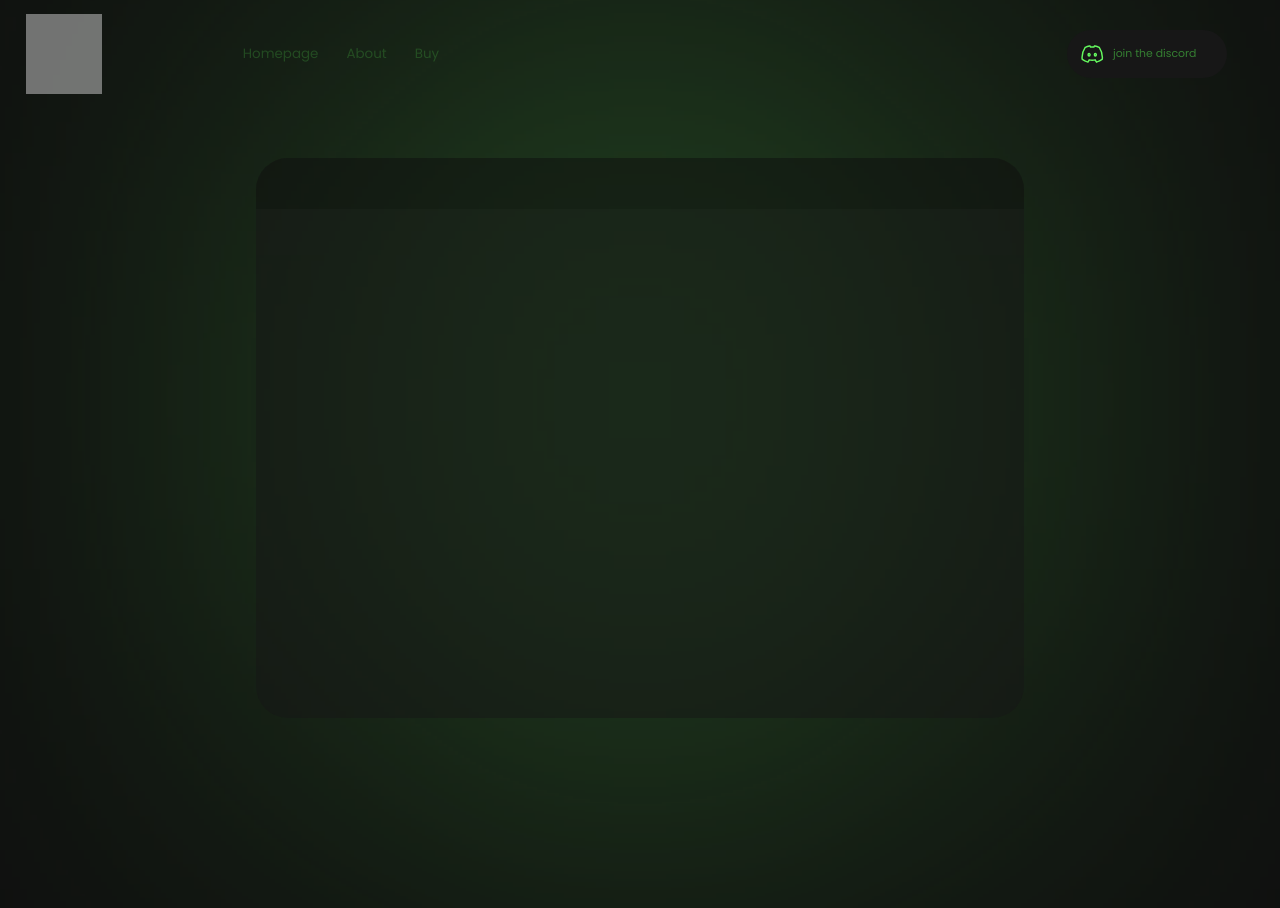
After one commit to azazelcodes/notenoughprojects, a Flask app: page /success in a window 1280 px wide. The commit adds this page. Run offline with Flask 3, Linux system fonts and the light colour scheme; grey boxes are pictures that could not be loaded.

Commit message:
Late Update

```diff
--- a/server.py
+++ b/server.py
@@ -1,4 +1,5 @@
-from flask import Flask, render_template
+from flask import Flask, redirect, render_template
+import stripe
 
 app = Flask(__name__)
 
@@ -10,5 +11,31 @@ def home():
 def about():
     return render_template('about.html', current_page='about')
 
+@app.route('/success')
+def success():
+    return render_template('success.html', current_page='buy')
+
+stripe.api_key = 'sk_test_Y17KokhC3SRYCQTLYiU5ZCD2'
+@app.route('/checkout')
+def create_checkout_session():
+    return redirect("success.html", code=303)
+    try:
+        checkout_session = stripe.checkout.Session.create(
+            line_items=[
+                {
+                    # Provide the exact Price ID (for example, pr_1234) of the product you want to sell
+                    'price': '{{PRICE_ID}}',
+                    'quantity': 1,
+                },
+            ],
+            mode='payment',
+            success_url= 'success',
+            cancel_url= 'cancle',
+        )
+    except Exception as e:
+        return str(e)
+
+    return redirect(checkout_session.url, code=303)
+
 if __name__ == '__main__':
     app.run(port="6060")
--- /dev/null
+++ b/static/success.css
@@ -0,0 +1,72 @@
+@import url("https://fonts.googleapis.com/css?family=Poppins:500,700,600,400");
+
+:root {
+	--background: #0f0f0f;
+	--highlight: #65f95f;
+	--text: #ffffff;
+	--button-text: #357f32;
+	--button-background: #171717;
+	--description-text: #aeaeae;
+	--panel-color: #1f1f1f;
+	--discord-blurple: #5865f2;
+	--banner-red: #f5454f;
+
+	--font-size-xxs: 0.64vw;
+	--font-size-s: 0.85vw;
+	--font-size-m: 1vw;
+	--font-size-l: 1.05vw;
+	--font-size-xl: 2.75vw;
+	--font-size-xxl: 4.125vw;
+
+	--font-family-poppins: "Poppins";
+}
+
+* {
+	z-index: 5;
+}
+
+body {
+	margin: 0px;
+	padding: 0px;
+	background-color: var(--background);
+	overflow: hidden;
+}
+
+.container {
+	width: 100%;
+	height: 100vh;
+	display: grid;
+	grid-template-columns: [whitespace1] 4% [firstc] 50% [secondc] 42% [whitespace2] 4%;
+	grid-template-rows: [whitespace3] 1.7vh [firstr] 56vh [secoondr] 23vh [whitespace4] 17.3vh;
+}
+
+.green-light {
+	background-color: var(--highlight);
+	position: absolute;
+	opacity: 75%;
+    width: 30vw;
+    height: 60vh;
+    bottom: 20vh;
+	z-index: -1;
+    left: 35vw;
+	filter: blur(20vw);
+}
+
+.fake-window {
+	grid-column: 2 / span 2;
+	grid-row: 2 / span 2;
+    background-color: var(--button-background);
+    opacity: 50%;
+    width: 60vw;
+    height: 70vh;
+    align-self: center;
+    justify-self: center;
+    border-radius: 2.5vw;
+}
+
+.window-controls {
+    width: 100%;
+    height: 6.4vh;
+    background-color: var(--background);
+    border-radius: 2.5vw 2.5vw 0 0;
+}
--- a/templates/home.html
+++ b/templates/home.html
@@ -102,7 +102,7 @@
 						>
 					</div>
 				</div>
-				<a class="info-button" href="test.html" style="cursor: pointer">
+				<div class="info-button" onclick="window.open('https://github.com/NotEnoughCoins/NotEnoughCoins','github');" style="cursor: pointer">
 					<span class="info-text">
 						<svg
 							class="icon"
@@ -125,7 +125,7 @@
 
 						view
 					</span>
-				</a>
+				</div>
 			</div>
 		</div>
 		<div class="panel">
@@ -177,7 +177,7 @@
 						>
 					</div>
 				</div>
-				<a class="info-button" href="test.html" style="cursor: pointer">
+				<a class="info-button" href="checkout" style="cursor: pointer">
 					<span class="info-text">
 						<svg
 							class="icon"
--- a/templates/nav.html
+++ b/templates/nav.html
@@ -13,16 +13,16 @@
 			<span class="button-text">Homepage</span>
 		</a>
 		<a
-			class="nav-button {% if current_page != 'preview' %}unselected{% endif %}"
-			href="preview"
-			style="cursor: pointer">
-			<span class="button-text">Preview</span>
-		</a>
-		<a
 			class="nav-button {% if current_page != 'about' %}unselected{% endif %}"
 			href="about"
 			style="cursor: pointer">
 			<span class="button-text">About</span>
+		</a>
+		<a
+			class="nav-button {% if current_page != 'success' or current_page != 'error' %}unselected{% endif %}"
+			href="checkout"
+			style="cursor: pointer">
+			<span class="button-text">Buy</span>
 		</a>
 	</div>
 	<div
--- /dev/null
+++ b/templates/success.html
@@ -0,0 +1,20 @@
+{% block css %}
+<link rel="stylesheet" href="{{ url_for('static', filename='success.css') }}" />
+{% endblock %}
+
+{% extends 'layout.html' %}
+
+{% block content %}
+<div class="container">
+    <div class="fake-window">
+        <div class="window-controls">
+            <div class="close"></div>
+            <div class="minimize"></div>
+            <div class="maximize"></div>
+        </div>
+    </div>
+</div>
+<div class="background-container">
+    <div class="green-light"></div>
+</div>
+{% endblock %}
```
Also changed, not shown: static/about.css (+33 -39 lines), templates/about.html (+18 -31 lines).
